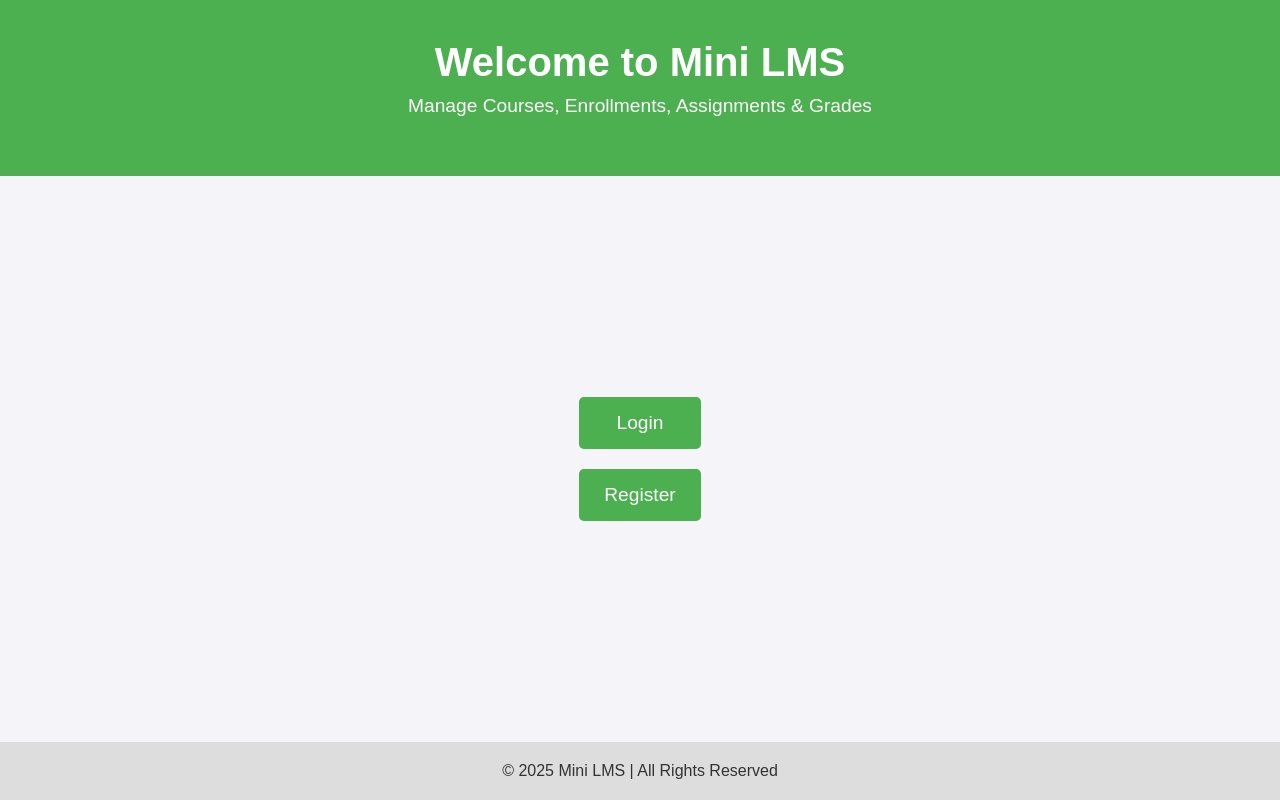
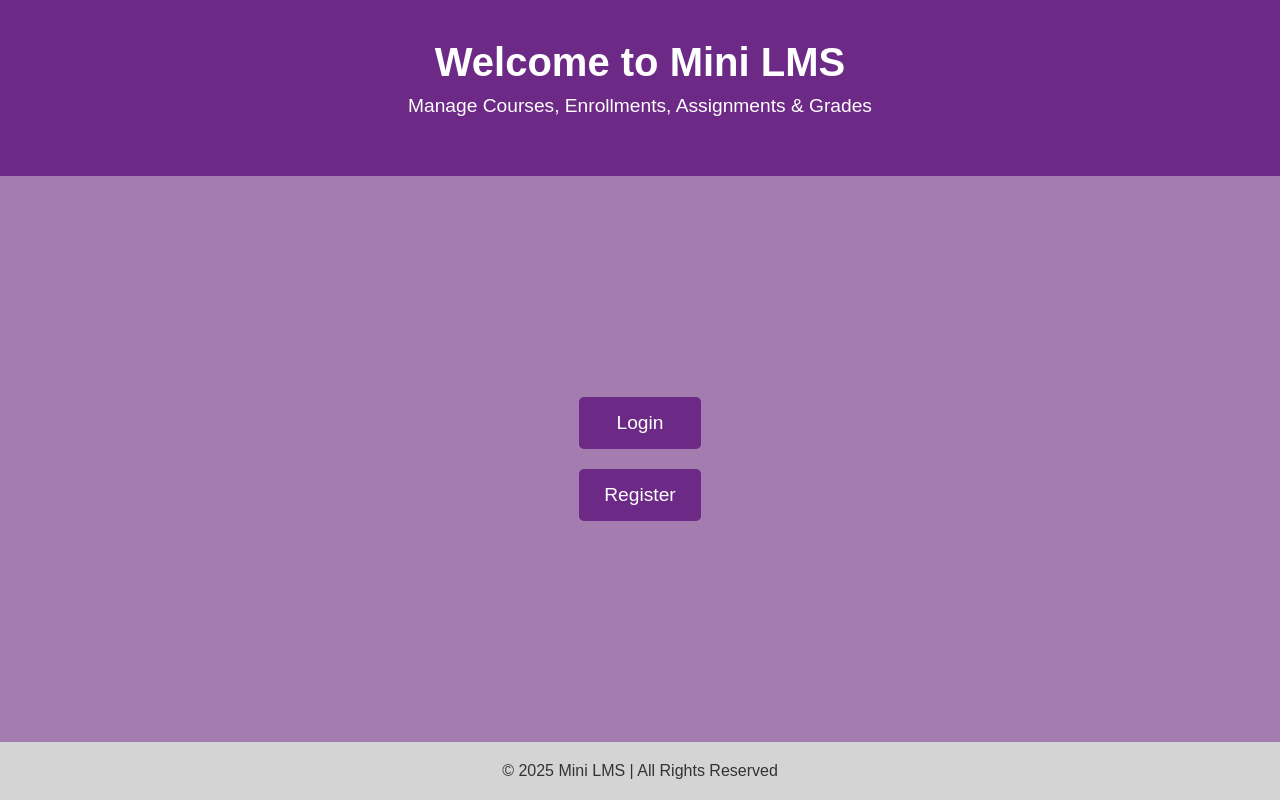
Before and after one commit to Mahnoor-Sajjad/Major-Assignment-Group8, a plain HTML site: page front-end/index.html in a window 1280 px wide. Drawn offline with Linux system fonts and the light colour scheme.

Commit message:
Added the main index file

```diff
--- a/front-end/index.html
+++ b/front-end/index.html
@@ -7,7 +7,7 @@
         /* General Styles */
         body {
             font-family: Arial, sans-serif;
-            background: #f4f4f9;
+            background: #a47caf;
             margin: 0;
             padding: 0;
             display: flex;
@@ -17,7 +17,7 @@
 
         /* Header */
         header {
-            background-color: #4CAF50;
+            background-color: #6d2986;
             color: white;
             text-align: center;
             padding: 40px 20px;
@@ -49,7 +49,7 @@
         }
 
         .btn {
-            background-color: #4CAF50;
+            background-color: #6d2986;
             color: white;
             padding: 15px 25px;
             border: none;
@@ -61,14 +61,14 @@
         }
 
         .btn:hover {
-            background-color: #45a049;
+            background-color: #6d2986;
         }
 
         /* Footer */
         footer {
             text-align: center;
             padding: 20px;
-            background-color: #ddd;
+            background-color: #d4d4d4;
             color: #333;
         }
     </style>
```
